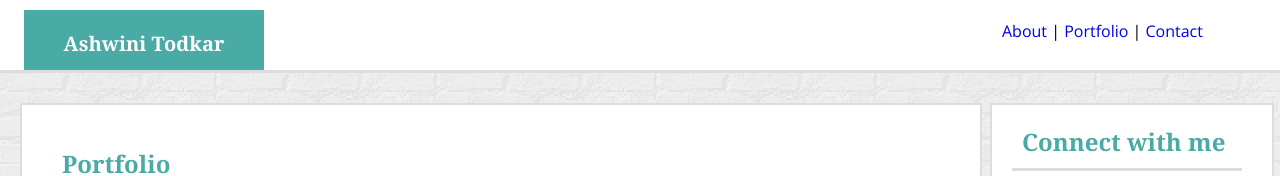
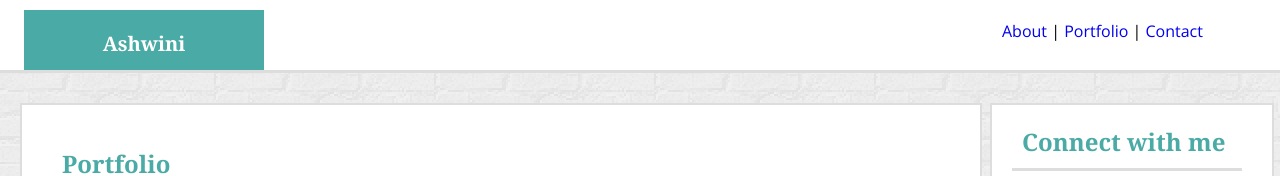
Before and after one commit to ashu-S/Basic-Portfolio, a plain HTML site: page portfolio.html in a window 1280 px wide. Shown: the top 176 px of the page. Drawn offline with nearby package versions, Linux system fonts and the light colour scheme.

Commit message:
Update portfolio.html

```diff
--- a/portfolio.html
+++ b/portfolio.html
@@ -13,7 +13,7 @@
 
     <div class="container">
       <section class="header-logo">
-        Ashwini Todkar
+        Ashwini
       </section>
 
         <nav class="nav">
```
